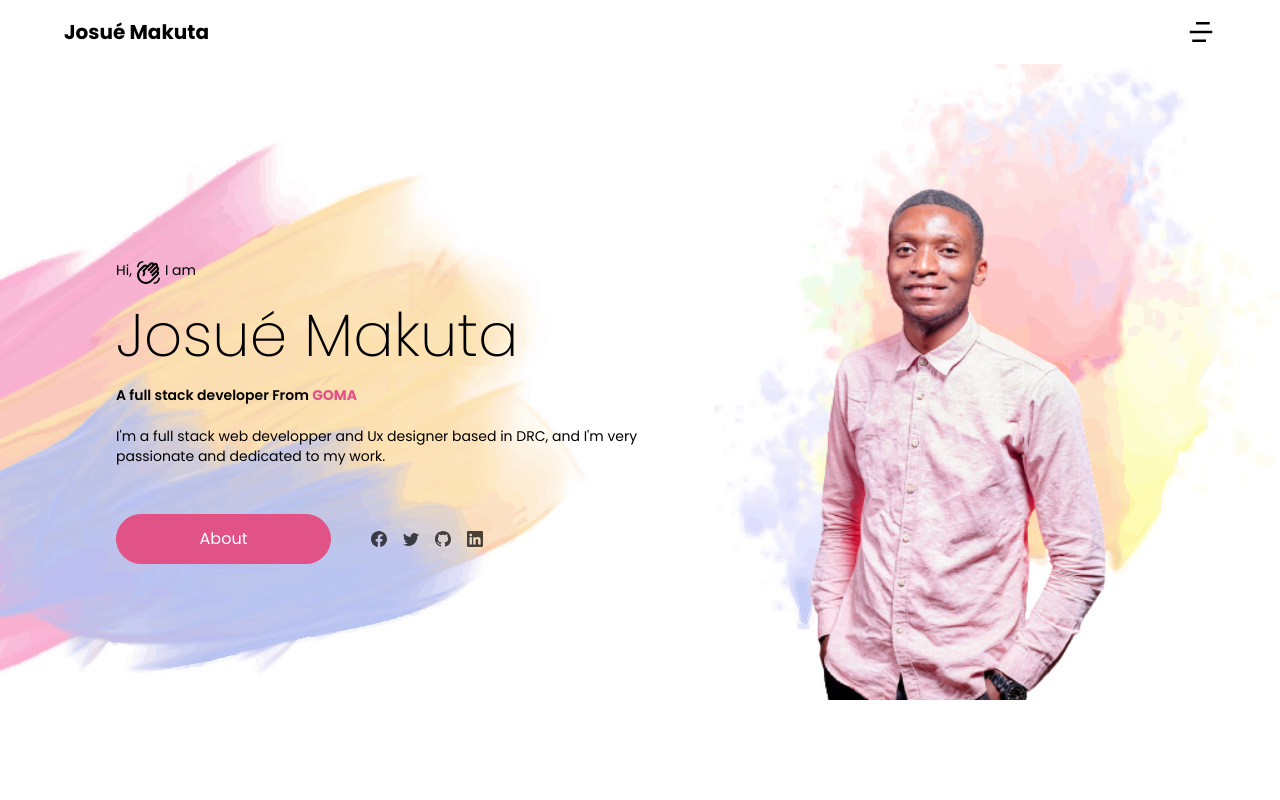
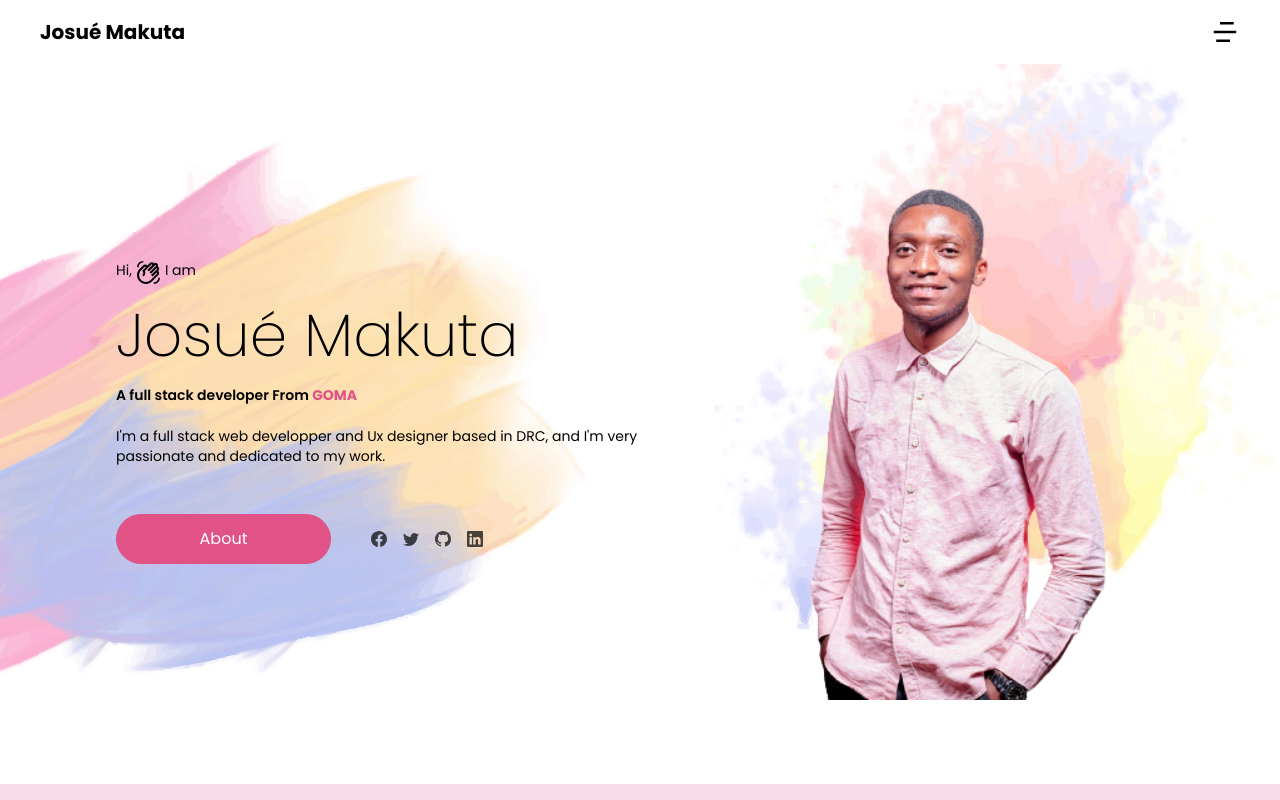
Before and after one commit to JoeMakuta/Josh_portfolio, a React (Vite) app: page / in a window 1280 px wide. Shown: the top 800 px of the page. Built offline with nearby package versions, Linux system fonts and the light colour scheme.

Commit message:
Feat : bg issues

```diff
--- a/src/App.jsx
+++ b/src/App.jsx
@@ -15,7 +15,7 @@ import Modal from 'react-modal'
 Modal.setAppElement('#root')
 function App() {
   return (
-    <div className="font-poppins pt-10  sm:pt-0 bg-opacity-20 ">
+    <div className="font-poppins pt-10 bg-main_color  sm:pt-0 bg-opacity-20 ">
       <TopMenu />
       <Body_1 />
       <Body_2 />
--- a/src/components/body_3.jsx
+++ b/src/components/body_3.jsx
@@ -26,7 +26,7 @@ export const Right_body_3 = () => {
 
 const Body_3 = () => {
    return (
-      <div id="body_3" className="flex flex-wrap sm:flex-nowrap justify-center items-center gap-5 sm:gap-[5vw] p-5  bg-main_color bg-opacity-10">
+      <div id="body_3" className="flex flex-wrap sm:flex-nowrap justify-center items-center gap-5 sm:gap-[5vw] p-5  bg-white">
          <Left_body_3 />
          <Right_body_3 />
       </div>
--- a/src/components/top_menu.jsx
+++ b/src/components/top_menu.jsx
@@ -31,7 +31,7 @@ const menu_links = [
 const TopMenu = () => {
   const [showMenu, setShowMenu] = useState(false);
   return (
-    <div className=" flex justify-between items-center gap-[30%] w-[90%] h-[5vw] ml-auto mr-auto">
+    <div className=" flex justify-between items-center bg-white gap-[30%] w-[100%] pl-10 pr-10 h-[5vw] ml-auto mr-auto">
       <button>
         {" "}
         <p className=" font-bold text-xl">Josué Makuta</p>{" "}
```
